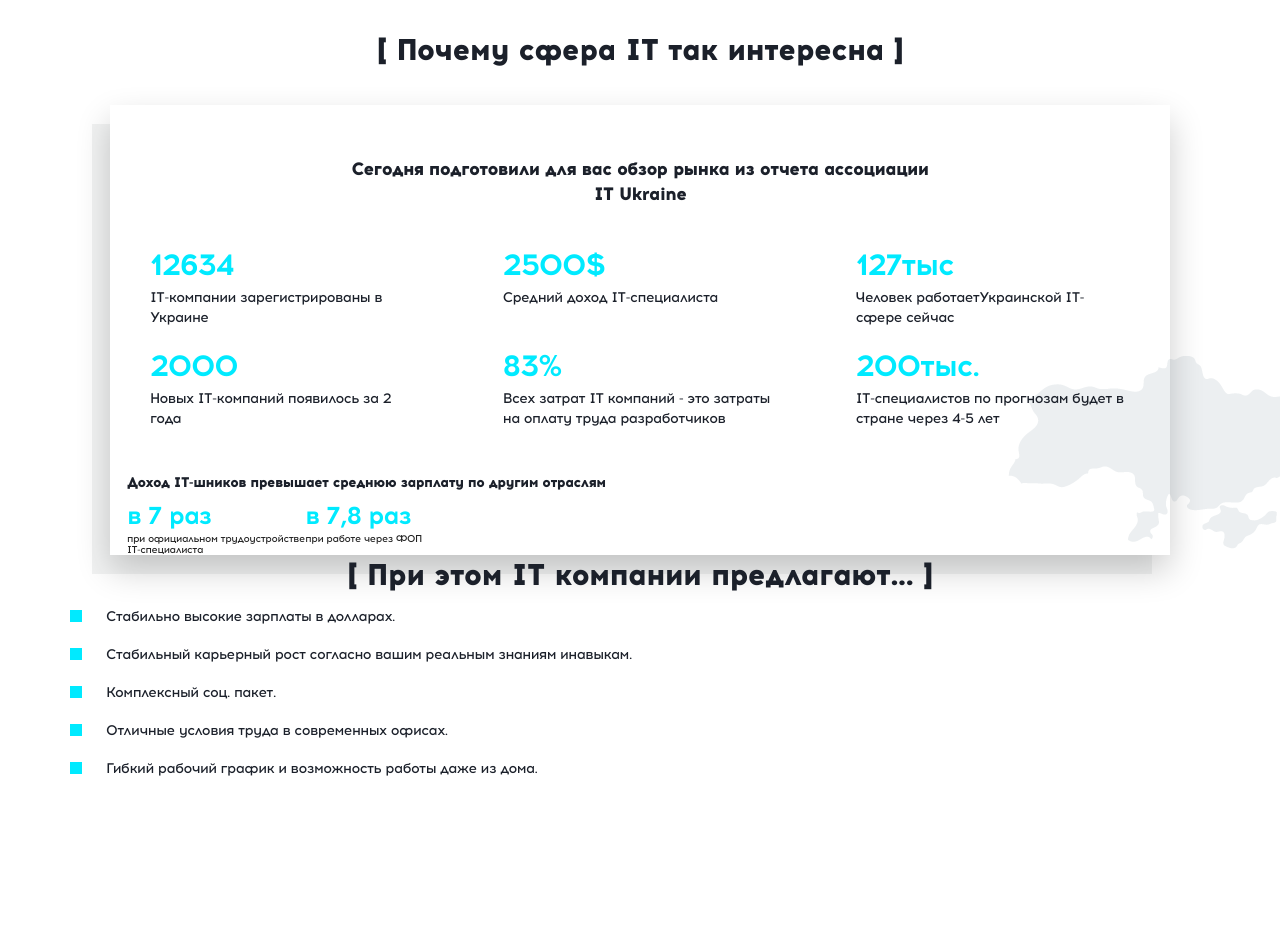
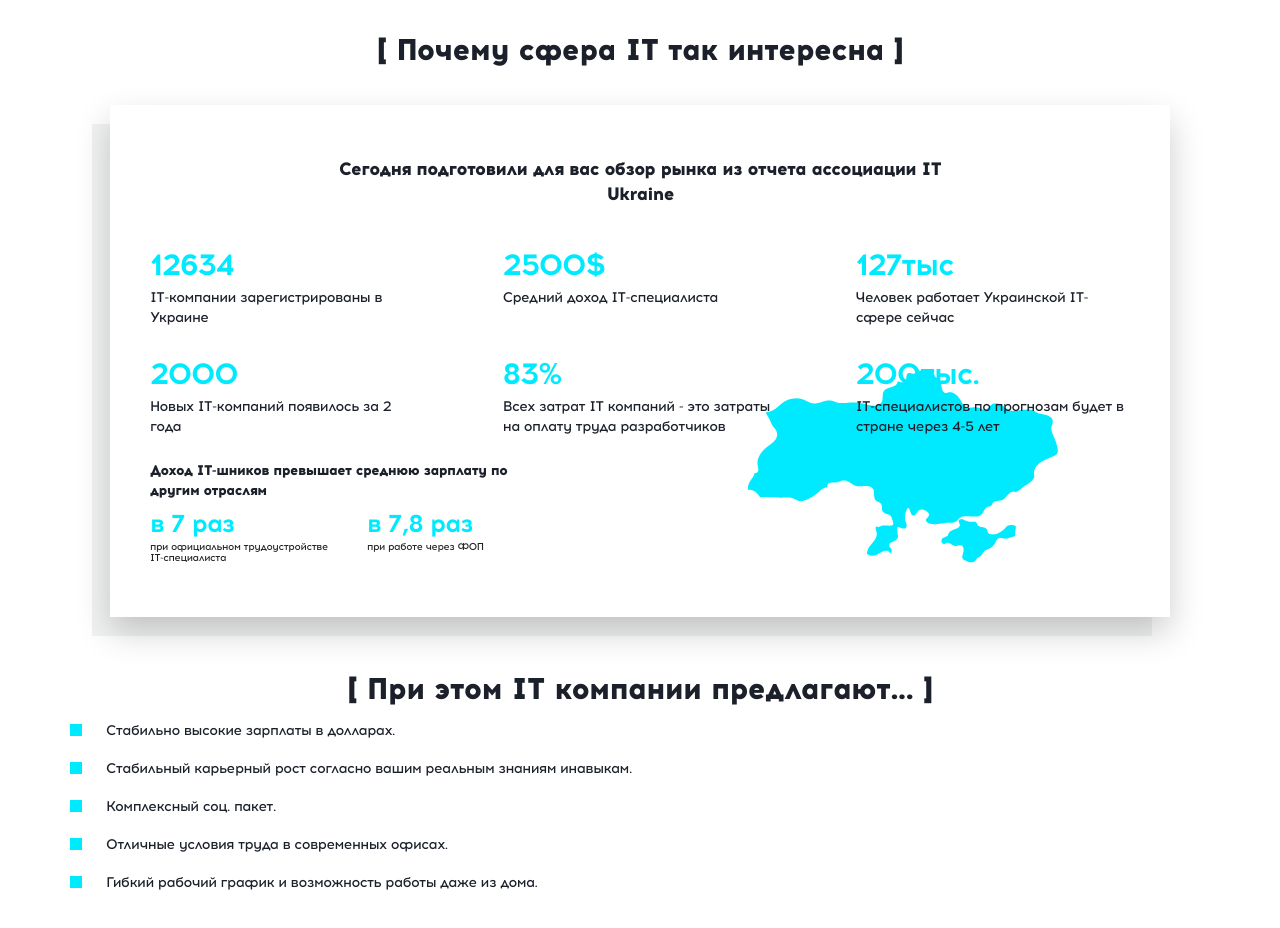
Before and after one commit to Mavr1/Jam, a website: page src/index.html in a window 1280 px wide. Before the commit the page ends 817 px from the top, so only its background shows below. Drawn offline with nearby package versions, Linux system fonts and the light colour scheme; files that its build step writes are made by us from their sources; files whose address does not match are found by name.

Commit message:
interest section/mobile version final step

```diff
--- a/src/html/interest.html
+++ b/src/html/interest.html
@@ -16,7 +16,7 @@
                     IT-специалиста
                 </li>
                 <li class="market__list-item"><span class="market__digits digits">127тыс</span> Человек
-                    работаетУкраинской
+                    работает Украинской
                     IT-сфере
                     сейчас</li>
                 <li class="market__list-item"><span class="market__digits digits">2000</span> Новых IT-компаний
@@ -34,15 +34,18 @@
                     стране через 4-5 лет</li>
             </ul>
 
+            <div class="market__income-wrapper">
                 <p class="market__income income">Доход IT-шников превышает среднюю зарплату по другим отраслям</p>
                 <ul class="income__list">
                     <li class="income__list-item">
-                    <span class="income__digits digits">в 7 раз</span> при официальном трудоустройстве IT-специалиста
+                        <span class="income__digits digits">в 7 раз</span> при официальном трудоустройстве
+                        IT-специалиста
                     </li>
                     <li class="income__list-item">
                         <span class="income__digits digits">в 7,8 раз</span> при работе через ФОП
                     </li>
                 </ul>
+            </div>
         </div>
 
         <div class="interest__proposal proposal">
--- a/src/sass/sections/interest.scss
+++ b/src/sass/sections/interest.scss
@@ -1,9 +1,3 @@
-.section {
-    background-image: url('../images/interest/map.png');
-    background-repeat: no-repeat;
-    background-position: right 57%;
-}
-
 .section__title {
     @include font($ff: 'Acrom', $fw: 900, $fs: rem(20), $lh: 30px, $color: $fifth-font-color);
     letter-spacing: -0.8px;
@@ -41,6 +35,13 @@
         margin: 0 auto;
         box-shadow: -18px 19px 0px 0px rgba(27,32,42,0.06), 0px 15px 32px 0px rgba(0,0,0,0.2);
         padding-top: 52px;
+        padding-bottom: 54px;
+        margin-bottom: 52px;
+        background-image: url('../images/interest/map.jpg');
+        background-repeat: no-repeat;
+        background-position: 85% 83%;
+        padding-left: 40px;
+        padding-right: 40px;
     }
 
     &__title {
@@ -56,7 +57,7 @@
         text-align: center;
         margin: 0 auto;
         margin-bottom: 40px;
-        width: 56%;
+        width: 65%;
         }
     }
 
@@ -65,13 +66,13 @@
     margin: 0;
     padding: 0;
     margin-bottom: 24px;
-    padding: 0 17px 0 17px;
+    // padding: 0 17px 0 17px;
 
     @include for-tablet-up {
         display: flex;
         flex-wrap: wrap;
         justify-content: space-between;
-        padding: 0 40px;
+        // padding: 0 40px;
         }
     }
 
@@ -81,12 +82,13 @@
 
     @include for-tablet-up {
         width: 28%;
+        }
+
+    &:nth-child(-n + 3) {
+        @include for-tablet-up {
+        margin-bottom: 28px;;
+        }
     }
-
-    }
-
-    &__list-item:not(:last-child) {
-    margin-bottom: 20px;
     }
 
     &__income {
@@ -96,6 +98,14 @@
     width: 100%;
     padding: 0 17px 0 17px;
     margin-bottom: 10px;
+
+    @include for-tablet-up {
+        display: flex;
+        width: 100%;
+        margin: 0;
+        padding: 0;
+        margin-bottom: 10px;
+    }
     }
 
     &__digits {
@@ -103,6 +113,12 @@
     letter-spacing: -1.2px;
     margin-bottom: 5px;
     display: block;
+    }
+
+    &__income-wrapper {
+        @include for-tablet-up {
+            width: 41%;
+        }
     }
 }
 
@@ -112,6 +128,11 @@
     justify-content: space-between;
     margin: 0;
     padding: 0;
+
+    @include for-tablet-up {
+        display: flex;
+        justify-content: space-between;
+    }
     }
 
     &__list-item {
@@ -119,6 +140,11 @@
     letter-spacing: -0.4px;
     width: 50%;
     padding-left: 17px;
+
+    @include for-tablet-up {
+        padding: 0;
+        width: 46%;
+    }
     }
 
     &__list-item:last-child {
@@ -165,3 +191,15 @@
         top: 3px;
     }
 }
+
+@media (max-width: 767px) {
+    .section {
+    background-image: url('../images/interest/map.png');
+    background-repeat: no-repeat;
+    background-position: right 57%;
+}
+
+    .market__list-item:not(:last-child) {
+    margin-bottom: 20px;
+    }
+}
```
Lines whose indentation alone changed are shown as unchanged.
